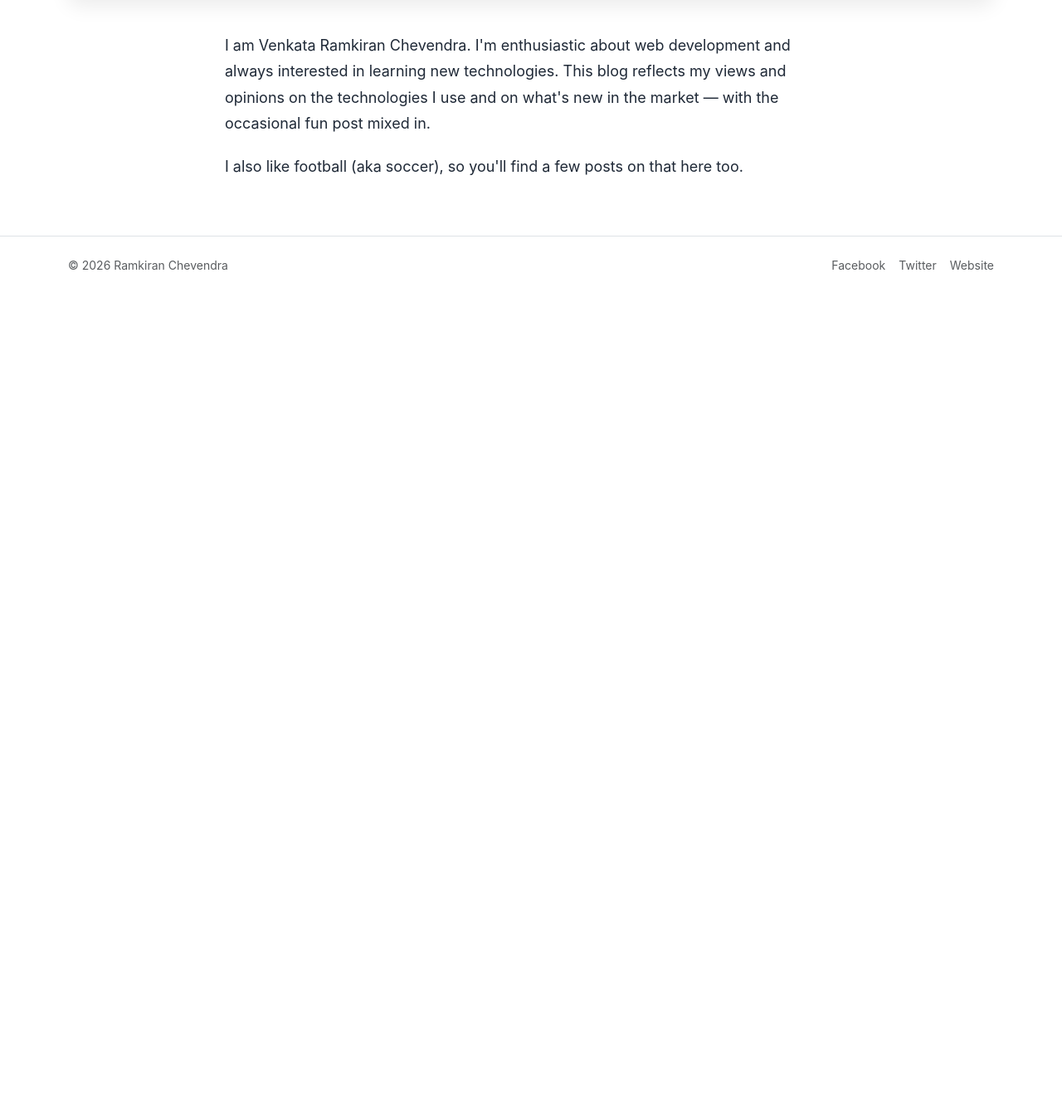
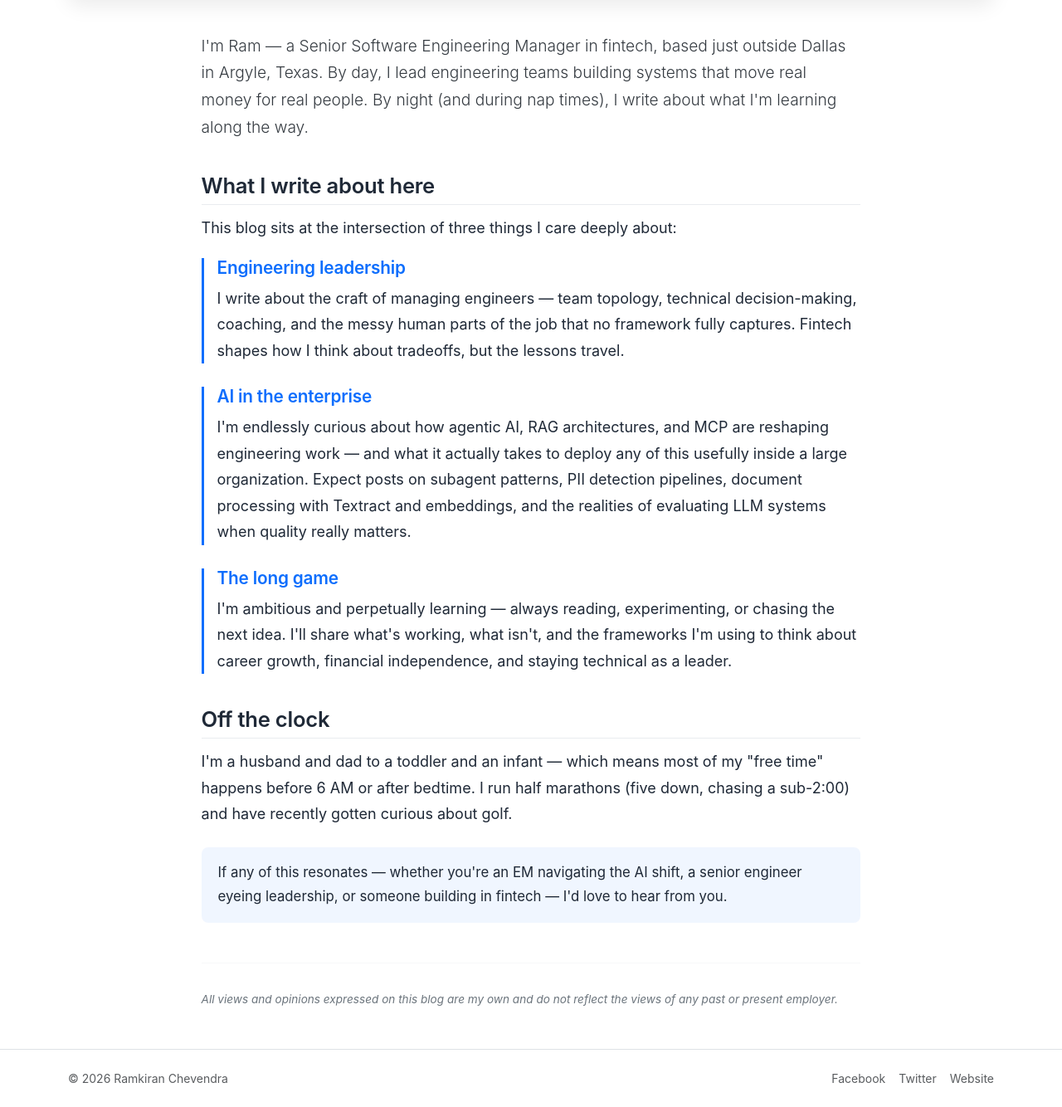
Before and after one commit to Ramkiranch/django-projects, a Django app: page /about/ in a window 1280 px wide. Shown: the part 497-1831 px from the top of the page at 83% size. Before the commit the page ends 822 px from the top, so only its background shows below. Run offline with Django 3.2, Linux system fonts and the light colour scheme; some libraries are stand-ins or nearby versions.

Commit message:
Rewrite About page with new bio + structured layout
Replaces the placeholder bio with Ram's actual intro:
- Lead paragraph (intro)
- "What I write about here" section with three topic blocks
  (Engineering leadership, AI in the enterprise, The long game) —
  each a <section.topic> with an h3 + paragraph and an accent left
  border for visual rhythm
- "Off the clock" section
- Closing CTA in a soft accent panel
- Italic muted disclaimer at the foot

CSS additions in static/css/main.css under .about-page:
- .lead     larger intro paragraph
- .topic    accent left-border + colored h3 for the three categories
- .cta      tinted background panel
- .disclaimer  small muted italic
- about-specific h2 with subtle bottom-border underline

No Python changes; pure template + CSS. All 12 tests pass.

Co-Authored-By: Claude Opus 4.7 (1M context) <noreply@anthropic.com>

```diff
--- a/ramkiransblog/ramkiransblog/sitepages/templates/sitepages/about.html
+++ b/ramkiransblog/ramkiransblog/sitepages/templates/sitepages/about.html
@@ -2,22 +2,76 @@
 {% load static %}
 
 {% block title %}About — Ramkiran's Blog{% endblock %}
+{% block meta_description %}Ram is a Senior Software Engineering Manager in fintech writing about engineering leadership, AI in the enterprise, and the long game.{% endblock %}
 
 {% block content %}
   <section class="hero">
-    <h1>About the blog</h1>
-    <img src="{% static 'sitepages/about.jpg' %}" alt="Ramkiran Chevendra">
+    <h1>About</h1>
+    <img src="{% static 'sitepages/about.jpg' %}" alt="Ram Chevendra">
   </section>
 
-  <article class="prose mx-auto">
+  <article class="prose mx-auto about-page">
+    <p class="lead">
+      I'm Ram &mdash; a Senior Software Engineering Manager in fintech, based just
+      outside Dallas in Argyle, Texas. By day, I lead engineering teams building
+      systems that move real money for real people. By night (and during nap times),
+      I write about what I'm learning along the way.
+    </p>
+
+    <h2>What I write about here</h2>
+    <p>This blog sits at the intersection of three things I care deeply about:</p>
+
+    <section class="topic">
+      <h3>Engineering leadership</h3>
+      <p>
+        I write about the craft of managing engineers &mdash; team topology,
+        technical decision-making, coaching, and the messy human parts of the job
+        that no framework fully captures. Fintech shapes how I think about
+        tradeoffs, but the lessons travel.
+      </p>
+    </section>
+
+    <section class="topic">
+      <h3>AI in the enterprise</h3>
+      <p>
+        I'm endlessly curious about how agentic AI, RAG architectures, and MCP are
+        reshaping engineering work &mdash; and what it actually takes to deploy any
+        of this usefully inside a large organization. Expect posts on subagent
+        patterns, PII detection pipelines, document processing with Textract and
+        embeddings, and the realities of evaluating LLM systems when quality
+        really matters.
+      </p>
+    </section>
+
+    <section class="topic">
+      <h3>The long game</h3>
+      <p>
+        I'm ambitious and perpetually learning &mdash; always reading,
+        experimenting, or chasing the next idea. I'll share what's working, what
+        isn't, and the frameworks I'm using to think about career growth,
+        financial independence, and staying technical as a leader.
+      </p>
+    </section>
+
+    <h2>Off the clock</h2>
     <p>
-      I am Venkata Ramkiran Chevendra. I'm enthusiastic about web development
-      and always interested in learning new technologies. This blog reflects
-      my views and opinions on the technologies I use and on what's new in the
-      market &mdash; with the occasional fun post mixed in.
+      I'm a husband and dad to a toddler and an infant &mdash; which means most of
+      my "free time" happens before 6&nbsp;AM or after bedtime. I run half
+      marathons (five down, chasing a sub-2:00) and have recently gotten curious
+      about golf.
     </p>
-    <p>
-      I also like football (aka soccer), so you'll find a few posts on that here too.
+
+    <p class="cta">
+      If any of this resonates &mdash; whether you're an EM navigating the AI
+      shift, a senior engineer eyeing leadership, or someone building in fintech
+      &mdash; I'd love to hear from you.
+    </p>
+
+    <hr>
+
+    <p class="disclaimer">
+      All views and opinions expressed on this blog are my own and do not reflect
+      the views of any past or present employer.
     </p>
   </article>
 {% endblock %}
--- a/ramkiransblog/ramkiransblog/static/css/main.css
+++ b/ramkiransblog/ramkiransblog/static/css/main.css
@@ -156,6 +156,51 @@ h1, h2, h3, h4 {
   font-weight: 600;
 }
 
+/* About page */
+.about-page {
+  max-width: 70ch;
+}
+.about-page .lead {
+  font-size: 1.2rem;
+  line-height: 1.7;
+  color: #343a40;
+  margin-bottom: 2rem;
+}
+.about-page h2 {
+  margin-top: 2.5rem;
+  padding-bottom: 0.4rem;
+  border-bottom: 1px solid #e9ecef;
+}
+.about-page .topic {
+  margin-bottom: 1.75rem;
+  padding-left: 1rem;
+  border-left: 3px solid var(--rk-accent);
+}
+.about-page .topic h3 {
+  margin-top: 0;
+  margin-bottom: 0.5rem;
+  color: var(--rk-accent);
+}
+.about-page .topic p {
+  margin-bottom: 0;
+}
+.about-page .cta {
+  font-size: 1.05rem;
+  padding: 1rem 1.25rem;
+  background: rgba(13, 110, 253, 0.06);
+  border-radius: 0.5rem;
+  margin-top: 1.5rem;
+}
+.about-page hr {
+  margin-top: 3rem;
+}
+.about-page .disclaimer {
+  font-size: 0.85rem;
+  color: #6c757d;
+  font-style: italic;
+  margin-bottom: 0;
+}
+
 .post-hero img {
   width: 100%;
   max-height: 420px;
```
